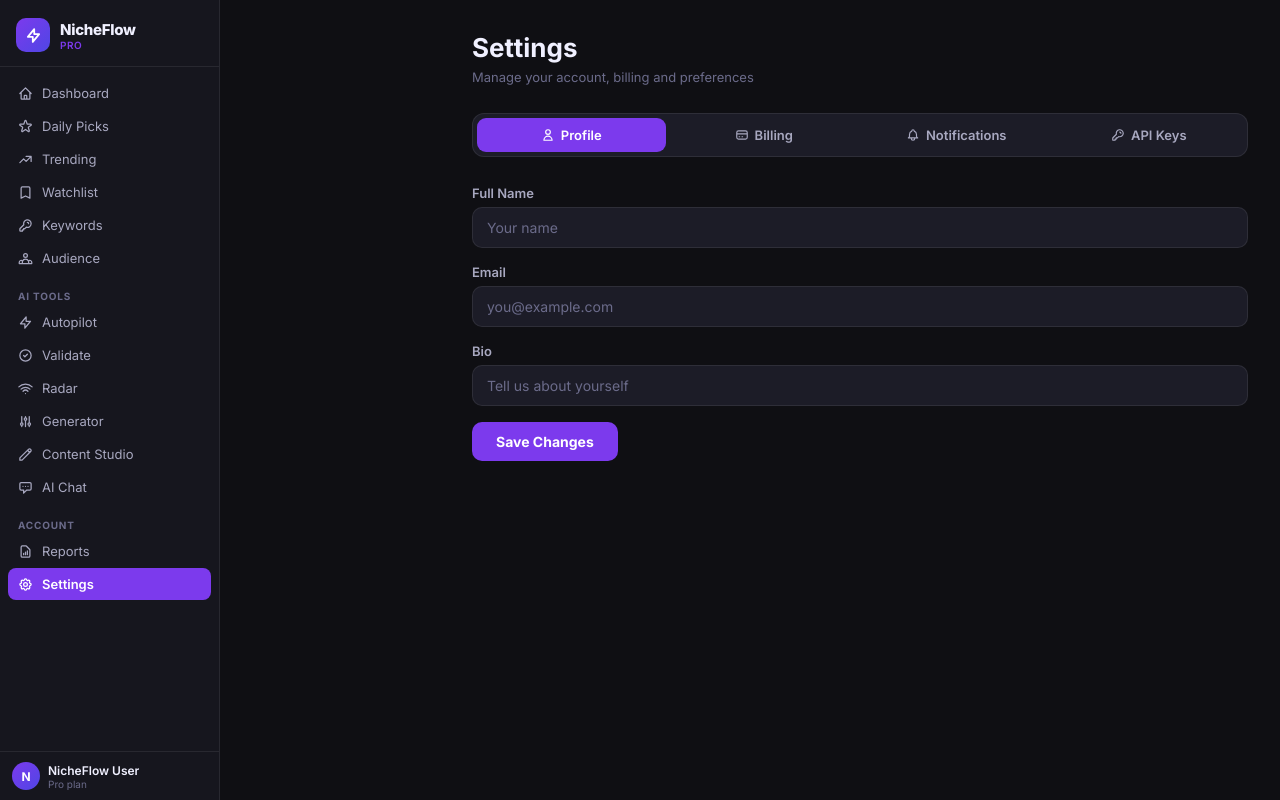
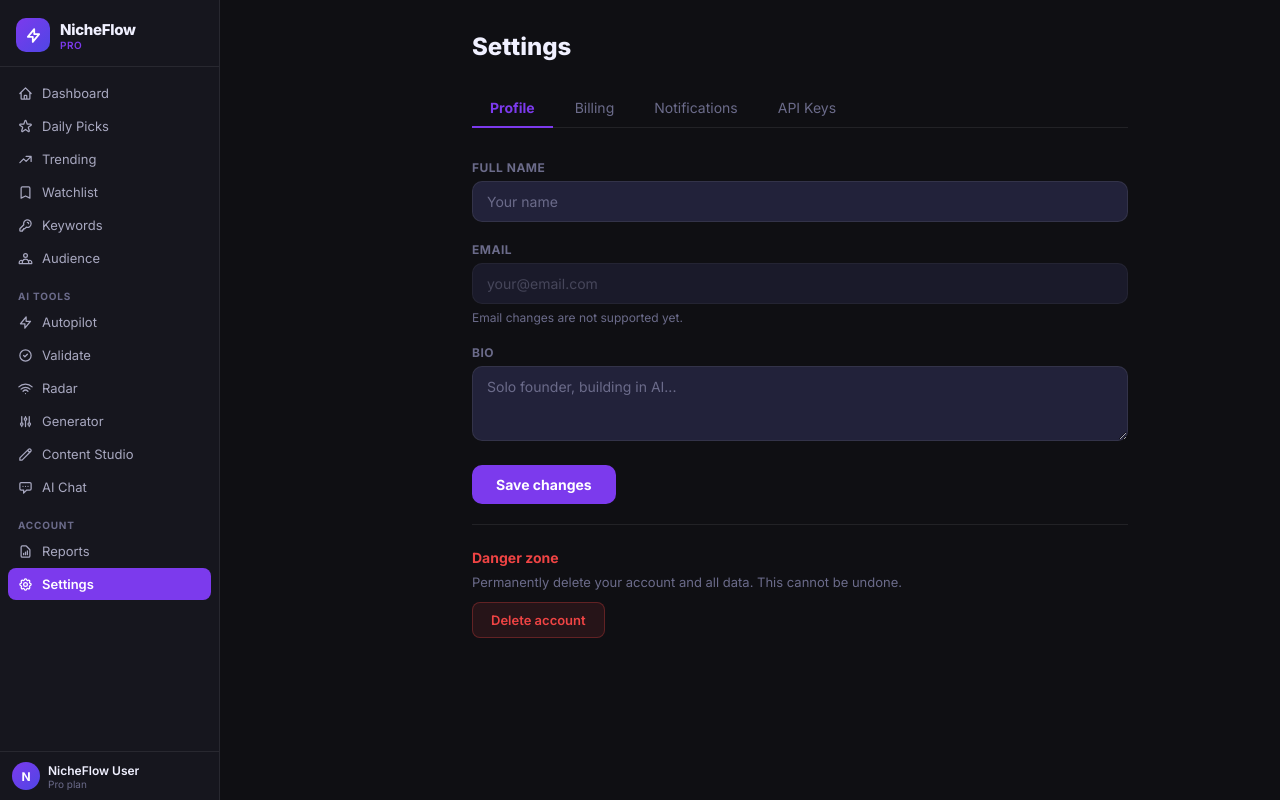
Before and after one commit to NicheFlow1/nicheflow-saas, a Next.js app: page /dashboard/settings in a window 1280 px wide. Built offline with nearby package versions, Linux system fonts and the light colour scheme.

Commit message:
update src/app/dashboard/settings/page.tsx

```diff
--- a/src/app/dashboard/settings/page.tsx
+++ b/src/app/dashboard/settings/page.tsx
@@ -1,114 +1,190 @@
 'use client';
-import { useEffect, useState } from 'react';
+import { useState, useEffect } from 'react';
+import { createClient } from '@supabase/supabase-js';
 
-type Tab = 'profile' | 'billing' | 'notifications' | 'api';
+const SB = createClient(
+  'https://aincmpxokmsygyghvtnm.supabase.co',
+  'eyJhbGciOiJIUzI1NiIsInR5cCI6IkpXVCJ9.eyJpc3MiOiJzdXBhYmFzZSIsInJlZiI6ImFpbmNtcHhva21zeWd5Z2h2dG5tIiwicm9sZSI6ImFub24iLCJpYXQiOjE3NzQyODQ4NzAsImV4cCI6MjA4OTg2MDg3MH0.qy9k6S3pgNv7CPnvJlgqeGzgzHBB0J59cCWVsbSa75U'
+);
 
-const PLANS = [
-  { name: 'Free', price: '$0', period: '/mo', features: ['10 AI generations/mo','3 niche reports','1 starter kit','Community access'], color: '#6b7280', current: true },
-  { name: 'Pro', price: '$29', period: '/mo', features: ['Unlimited generations','Unlimited reports','Unlimited starter kits','Priority AI','Daily Picks access','Keyword Clusters'], color: '#7c3aed', current: false, popular: true },
-  { name: 'Agency', price: '$79', period: '/mo', features: ['Everything in Pro','5 team seats','White-label reports','API access','Custom integrations','Dedicated support'], color: '#3b82f6', current: false },
-];
+const TABS = ['Profile', 'Billing', 'Notifications', 'API Keys'];
 
 export default function SettingsPage() {
-  const [tab, setTab] = useState<Tab>('profile');
-  const [profile, setProfile] = useState({ name: '', email: '', bio: '' });
+  const [activeTab, setActiveTab] = useState('Profile');
+  const [name, setName] = useState('');
+  const [email, setEmail] = useState('');
+  const [bio, setBio] = useState('');
+  const [saving, setSaving] = useState(false);
+  const [saved, setSaved] = useState(false);
+  const [notifs, setNotifs] = useState({ daily_briefing: true, signal_alerts: true, weekly_digest: true, product_updates: false });
+  const [apiKey, setApiKey] = useState('');
+  const [showKey, setShowKey] = useState(false);
 
-  const tabs: { id: Tab; label: string; icon: string }[] = [
-    { id: 'profile', label: 'Profile', icon: 'M16 7a4 4 0 11-8 0 4 4 0 018 0zM12 14a7 7 0 00-7 7h14a7 7 0 00-7-7z' },
-    { id: 'billing', label: 'Billing', icon: 'M3 10h18M7 15h1m4 0h1m-7 4h12a3 3 0 003-3V8a3 3 0 00-3-3H6a3 3 0 00-3 3v8a3 3 0 003 3z' },
-    { id: 'notifications', label: 'Notifications', icon: 'M15 17h5l-1.405-1.405A2.032 2.032 0 0118 14.158V11a6.002 6.002 0 00-4-5.659V5a2 2 0 10-4 0v.341C7.67 6.165 6 8.388 6 11v3.159c0 .538-.214 1.055-.595 1.436L4 17h5m6 0v1a3 3 0 11-6 0v-1m6 0H9' },
-    { id: 'api', label: 'API Keys', icon: 'M15 7a2 2 0 012 2m4 0a6 6 0 01-7.743 5.743L11 17H9v2H7v2H4a1 1 0 01-1-1v-2.586a1 1 0 01.293-.707l5.964-5.964A6 6 0 1121 9z' },
-  ];
+  useEffect(() => {
+    loadProfile();
+  }, []);
+
+  const loadProfile = async () => {
+    try {
+      const { data: { user } } = await SB.auth.getUser();
+      if (!user) return;
+      const { data: profile } = await SB.from('profiles').select('*').eq('id', user.id).single();
+      setName(profile?.full_name || user?.user_metadata?.full_name || '');
+      setEmail(user?.email || '');
+      setBio(profile?.bio || '');
+      setApiKey(profile?.anthropic_api_key ? '••••••••••••••••••••••••••••••••' : '');
+    } catch {}
+  };
+
+  const saveProfile = async () => {
+    setSaving(true);
+    try {
+      const { data: { user } } = await SB.auth.getUser();
+      if (!user) return;
+      await SB.from('profiles').upsert({ id: user.id, full_name: name, bio, updated_at: new Date().toISOString() });
+      setSaved(true);
+      setTimeout(() => setSaved(false), 2500);
+    } catch {}
+    setSaving(false);
+  };
+
+  const inputStyle: React.CSSProperties = {
+    width: '100%', background: 'var(--bg-elevated)', border: '1px solid var(--border)', borderRadius: '10px',
+    padding: '11px 14px', color: 'var(--text-primary)', fontSize: '14px', outline: 'none', boxSizing: 'border-box',
+  };
+  const labelStyle: React.CSSProperties = { fontSize: '12px', fontWeight: 700, color: 'var(--text-muted)', textTransform: 'uppercase', letterSpacing: '0.5px', marginBottom: '6px', display: 'block' };
 
   return (
-    <div style={{ padding: '32px', maxWidth: '900px' }}>
-      <div style={{ marginBottom: '28px' }}>
-        <h1 style={{ fontSize: '26px', fontWeight: 700, color: 'var(--text-primary)', margin: '0 0 6px' }}>Settings</h1>
-        <p style={{ color: 'var(--text-muted)', fontSize: '13px', margin: 0 }}>Manage your account, billing and preferences</p>
-      </div>
+    <div style={{ padding: '32px', maxWidth: '720px' }}>
+      <h1 style={{ fontSize: '24px', fontWeight: 800, color: 'var(--text-primary)', margin: '0 0 28px' }}>Settings</h1>
 
-      {/* Tabs */}
-      <div style={{ display: 'flex', gap: '4px', marginBottom: '28px', background: 'var(--bg-card)', padding: '4px', borderRadius: '12px', border: '1px solid var(--border-base)' }}>
-        {tabs.map(t => (
-          <button key={t.id} onClick={() => setTab(t.id)} style={{ flex: 1, background: tab === t.id ? 'var(--brand-purple)' : 'transparent', color: tab === t.id ? '#fff' : 'var(--text-secondary)', border: 'none', borderRadius: '9px', padding: '9px 16px', fontSize: '13px', fontWeight: 600, cursor: 'pointer', display: 'flex', alignItems: 'center', justifyContent: 'center', gap: '6px' }}>
-            <svg width="14" height="14" viewBox="0 0 24 24" fill="none" stroke="currentColor" strokeWidth="2" strokeLinecap="round" strokeLinejoin="round">
-              <path d={t.icon} />
-            </svg>
-            {t.label}
+      {/* Tab nav */}
+      <div style={{ display: 'flex', gap: '4px', marginBottom: '32px', borderBottom: '1px solid var(--border)', paddingBottom: '0' }}>
+        {TABS.map(tab => (
+          <button key={tab} onClick={() => setActiveTab(tab)}
+            style={{ padding: '10px 18px', border: 'none', background: 'none', cursor: 'pointer', fontSize: '14px', fontWeight: activeTab === tab ? 700 : 400, color: activeTab === tab ? 'var(--accent)' : 'var(--text-muted)', borderBottom: activeTab === tab ? '2px solid var(--accent)' : '2px solid transparent', marginBottom: '-1px', transition: 'all 0.15s' }}>
+            {tab}
           </button>
         ))}
       </div>
 
       {/* Profile Tab */}
-      {tab === 'profile' && (
-        <div style={{ display: 'flex', flexDirection: 'column', gap: '16px' }}>
-          {[{ label: 'Full Name', key: 'name', placeholder: 'Your name' }, { label: 'Email', key: 'email', placeholder: 'you@example.com' }, { label: 'Bio', key: 'bio', placeholder: 'Tell us about yourself' }].map(f => (
-            <div key={f.key}>
-              <label style={{ display: 'block', fontSize: '13px', fontWeight: 600, color: 'var(--text-secondary)', marginBottom: '6px' }}>{f.label}</label>
-              <input value={(profile as any)[f.key]} onChange={e => setProfile(p => ({ ...p, [f.key]: e.target.value }))} placeholder={f.placeholder}
-                style={{ width: '100%', background: 'var(--bg-card)', border: '1px solid var(--border-base)', borderRadius: '10px', padding: '11px 14px', color: 'var(--text-primary)', fontSize: '14px', outline: 'none', boxSizing: 'border-box' }} />
+      {activeTab === 'Profile' && (
+        <div style={{ display: 'grid', gap: '20px' }}>
+          <div>
+            <label style={labelStyle}>Full name</label>
+            <input value={name} onChange={e => setName(e.target.value)} placeholder="Your name" style={inputStyle} />
           </div>
-          ))}
-          <button style={{ alignSelf: 'flex-start', background: 'var(--brand-purple)', color: '#fff', border: 'none', borderRadius: '10px', padding: '11px 24px', fontSize: '14px', fontWeight: 700, cursor: 'pointer' }}>Save Changes</button>
+          <div>
+            <label style={labelStyle}>Email</label>
+            <input value={email} disabled placeholder="your@email.com" style={{ ...inputStyle, opacity: 0.6, cursor: 'not-allowed' }} />
+            <p style={{ fontSize: '12px', color: 'var(--text-muted)', margin: '6px 0 0' }}>Email changes are not supported yet.</p>
+          </div>
+          <div>
+            <label style={labelStyle}>Bio</label>
+            <textarea value={bio} onChange={e => setBio(e.target.value)} placeholder="Solo founder, building in AI..." rows={3}
+              style={{ ...inputStyle, resize: 'vertical', fontFamily: 'inherit' }} />
+          </div>
+          <div>
+            <button onClick={saveProfile} disabled={saving}
+              style={{ background: 'var(--accent)', color: '#fff', border: 'none', borderRadius: '10px', padding: '11px 24px', fontWeight: 700, fontSize: '14px', cursor: saving ? 'not-allowed' : 'pointer', opacity: saving ? 0.7 : 1 }}>
+              {saving ? 'Saving…' : saved ? '✓ Saved' : 'Save changes'}
+            </button>
+          </div>
+          <div style={{ borderTop: '1px solid var(--border)', paddingTop: '24px' }}>
+            <div style={{ fontSize: '14px', fontWeight: 700, color: '#ef4444', marginBottom: '8px' }}>Danger zone</div>
+            <p style={{ fontSize: '13px', color: 'var(--text-muted)', marginBottom: '12px' }}>Permanently delete your account and all data. This cannot be undone.</p>
+            <button style={{ background: 'rgba(239,68,68,0.1)', border: '1px solid rgba(239,68,68,0.3)', color: '#ef4444', borderRadius: '8px', padding: '9px 18px', fontSize: '13px', fontWeight: 600, cursor: 'pointer' }}
+              onClick={() => confirm('Are you sure? This will permanently delete your account.') && SB.auth.signOut()}>
+              Delete account
+            </button>
+          </div>
         </div>
       )}
 
       {/* Billing Tab */}
-      {tab === 'billing' && (
+      {activeTab === 'Billing' && (
+        <div style={{ display: 'grid', gap: '20px' }}>
+          <div style={{ background: 'var(--bg-card)', border: '1px solid var(--border)', borderRadius: '14px', padding: '24px' }}>
+            <div style={{ display: 'flex', justifyContent: 'space-between', alignItems: 'center', marginBottom: '16px' }}>
               <div>
-          <div style={{ marginBottom: '20px' }}>
-            <h2 style={{ fontSize: '18px', fontWeight: 600, color: 'var(--text-primary)', margin: '0 0 4px' }}>Choose Your Plan</h2>
-            <p style={{ color: 'var(--text-muted)', fontSize: '13px', margin: 0 }}>Upgrade anytime. Cancel anytime.</p>
+                <div style={{ fontSize: '12px', color: 'var(--text-muted)', fontWeight: 700, textTransform: 'uppercase', marginBottom: '4px' }}>Current plan</div>
+                <div style={{ display: 'flex', alignItems: 'center', gap: '10px' }}>
+                  <span style={{ fontSize: '20px', fontWeight: 800, color: 'var(--text-primary)' }}>Starter</span>
+                  <span style={{ background: 'rgba(107,114,128,0.15)', color: '#6b7280', fontSize: '11px', fontWeight: 700, padding: '2px 8px', borderRadius: '999px' }}>Free</span>
                 </div>
-          <div style={{ display: 'grid', gridTemplateColumns: 'repeat(3, 1fr)', gap: '16px' }}>
-            {PLANS.map(plan => (
-              <div key={plan.name} style={{ background: 'var(--bg-card)', borderRadius: '14px', border: `2px solid ${plan.popular ? plan.color : 'var(--border-base)'}`, padding: '24px', position: 'relative' }}>
-                {plan.popular && <div style={{ position: 'absolute', top: '-1px', right: '16px', background: plan.color, color: '#fff', fontSize: '10px', fontWeight: 800, padding: '3px 10px', borderRadius: '0 0 8px 8px', letterSpacing: '0.5px' }}>POPULAR</div>}
-                <div style={{ fontSize: '18px', fontWeight: 700, color: 'var(--text-primary)', marginBottom: '4px' }}>{plan.name}</div>
-                <div style={{ display: 'flex', alignItems: 'baseline', gap: '4px', marginBottom: '16px' }}>
-                  <span style={{ fontSize: '32px', fontWeight: 800, color: plan.color }}>{plan.price}</span>
-                  <span style={{ color: 'var(--text-muted)', fontSize: '13px' }}>{plan.period}</span>
               </div>
-                <div style={{ display: 'flex', flexDirection: 'column', gap: '8px', marginBottom: '20px' }}>
-                  {plan.features.map((f, i) => (
-                    <div key={i} style={{ display: 'flex', alignItems: 'center', gap: '8px' }}>
-                      <svg width="14" height="14" viewBox="0 0 24 24" fill="none" stroke={plan.color} strokeWidth="2.5" strokeLinecap="round" strokeLinejoin="round"><path d="M5 13l4 4L19 7" /></svg>
-                      <span style={{ fontSize: '13px', color: 'var(--text-secondary)' }}>{f}</span>
+              <a href="/pricing" style={{ background: 'var(--accent)', color: '#fff', borderRadius: '10px', padding: '10px 18px', textDecoration: 'none', fontSize: '13px', fontWeight: 700 }}>
+                Upgrade to Pro →
+              </a>
+            </div>
+            <div style={{ borderTop: '1px solid var(--border)', paddingTop: '16px', display: 'grid', gridTemplateColumns: 'repeat(3,1fr)', gap: '16px' }}>
+              {[
+                { label: 'Validations used', value: '3 / 10' },
+                { label: 'Watchlist slots', value: '1 / 3' },
+                { label: 'ARIA messages', value: '8 / 20' },
+              ].map(m => (
+                <div key={m.label}>
+                  <div style={{ fontSize: '11px', color: 'var(--text-muted)', marginBottom: '4px' }}>{m.label}</div>
+                  <div style={{ fontSize: '16px', fontWeight: 700, color: 'var(--text-primary)' }}>{m.value}</div>
                 </div>
               ))}
             </div>
-                <button style={{ width: '100%', background: plan.current ? 'var(--bg-hover)' : plan.color, color: plan.current ? 'var(--text-muted)' : '#fff', border: plan.current ? '1px solid var(--border-base)' : 'none', borderRadius: '10px', padding: '11px', fontSize: '14px', fontWeight: 700, cursor: plan.current ? 'default' : 'pointer' }}>
-                  {plan.current ? 'Current Plan' : 'Upgrade'}
-                </button>
           </div>
-            ))}
+          <div style={{ background: 'var(--bg-card)', border: '1px solid var(--border)', borderRadius: '14px', padding: '24px', textAlign: 'center' }}>
+            <p style={{ color: 'var(--text-muted)', fontSize: '14px', margin: '0 0 16px' }}>No active subscription. Upgrade to Pro for unlimited access.</p>
+            <a href="/pricing" style={{ color: 'var(--accent)', fontSize: '14px', fontWeight: 600, textDecoration: 'none' }}>View pricing plans →</a>
           </div>
         </div>
       )}
 
       {/* Notifications Tab */}
-      {tab === 'notifications' && (
-        <div style={{ background: 'var(--bg-card)', borderRadius: '12px', border: '1px solid var(--border-base)', padding: '24px' }}>
-          {[{ label: 'Daily Picks alerts', desc: 'Get notified when new picks drop' }, { label: 'Trend spikes', desc: 'Alert when a watched niche jumps 50%+' }, { label: 'Weekly digest', desc: 'Summary of your market intel every Monday' }].map((n, i) => (
-            <div key={i} style={{ display: 'flex', alignItems: 'center', justifyContent: 'space-between', padding: '14px 0', borderBottom: i < 2 ? '1px solid var(--border-base)' : 'none' }}>
+      {activeTab === 'Notifications' && (
+        <div style={{ display: 'grid', gap: '16px' }}>
+          {[
+            { key: 'daily_briefing', label: 'Daily morning briefing', desc: 'Top 3 GO signals emailed at 8am UTC (Pro)' },
+            { key: 'signal_alerts', label: 'Watchlist signal alerts', desc: 'Email when a niche moves from WAIT → GO' },
+            { key: 'weekly_digest', label: 'Weekly digest', desc: 'Top niches of the week every Monday 9am UTC' },
+            { key: 'product_updates', label: 'Product updates', desc: 'New features and improvements' },
+          ].map(item => (
+            <div key={item.key} style={{ display: 'flex', alignItems: 'center', justifyContent: 'space-between', background: 'var(--bg-card)', border: '1px solid var(--border)', borderRadius: '12px', padding: '16px 20px' }}>
               <div>
-                <div style={{ fontSize: '14px', fontWeight: 600, color: 'var(--text-primary)' }}>{n.label}</div>
-                <div style={{ fontSize: '12px', color: 'var(--text-muted)', marginTop: '2px' }}>{n.desc}</div>
+                <div style={{ fontSize: '14px', fontWeight: 600, color: 'var(--text-primary)', marginBottom: '3px' }}>{item.label}</div>
+                <div style={{ fontSize: '12px', color: 'var(--text-muted)' }}>{item.desc}</div>
               </div>
-              <div style={{ width: '44px', height: '24px', background: 'var(--brand-purple)', borderRadius: '12px', cursor: 'pointer', position: 'relative' }}>
-                <div style={{ position: 'absolute', right: '3px', top: '3px', width: '18px', height: '18px', background: '#fff', borderRadius: '50%' }} />
-              </div>
+              <button onClick={() => setNotifs(prev => ({ ...prev, [item.key]: !prev[item.key as keyof typeof prev] }))}
+                style={{ width: '44px', height: '24px', borderRadius: '999px', border: 'none', cursor: 'pointer', background: notifs[item.key as keyof typeof notifs] ? 'var(--accent)' : '#374151', position: 'relative', transition: 'background 0.2s', flexShrink: 0 }}>
+                <div style={{ width: '18px', height: '18px', borderRadius: '50%', background: '#fff', position: 'absolute', top: '3px', left: notifs[item.key as keyof typeof notifs] ? '23px' : '3px', transition: 'left 0.2s' }} />
+              </button>
             </div>
           ))}
+          <button style={{ background: 'var(--accent)', color: '#fff', border: 'none', borderRadius: '10px', padding: '11px 24px', fontWeight: 700, fontSize: '14px', cursor: 'pointer', width: 'fit-content' }}>
+            Save preferences
+          </button>
         </div>
       )}
 
-      {/* API Tab */}
-      {tab === 'api' && (
-        <div style={{ background: 'var(--bg-card)', borderRadius: '12px', border: '1px solid var(--border-base)', padding: '24px' }}>
-          <div style={{ marginBottom: '16px', fontSize: '14px', color: 'var(--text-secondary)' }}>API access is available on the Agency plan.</div>
-          <div style={{ background: 'var(--bg-hover)', border: '1px solid var(--border-base)', borderRadius: '10px', padding: '14px 18px', fontFamily: 'monospace', fontSize: '13px', color: 'var(--text-muted)', marginBottom: '16px' }}>sk-nf-••••••••••••••••••••••••</div>
-          <button style={{ background: 'var(--brand-purple)', color: '#fff', border: 'none', borderRadius: '10px', padding: '11px 20px', fontSize: '14px', fontWeight: 700, cursor: 'pointer' }}>Generate New Key</button>
+      {/* API Keys Tab */}
+      {activeTab === 'API Keys' && (
+        <div style={{ display: 'grid', gap: '20px' }}>
+          <div style={{ background: 'rgba(124,58,237,0.08)', border: '1px solid rgba(124,58,237,0.2)', borderRadius: '12px', padding: '16px' }}>
+            <p style={{ fontSize: '13px', color: 'var(--text-secondary)', margin: 0, lineHeight: 1.6 }}>
+              Add your own Anthropic API key to use NicheFlow with your personal API quota. If left blank, NicheFlow uses its shared key (subject to plan limits).
+            </p>
+          </div>
+          <div>
+            <label style={labelStyle}>Anthropic API key</label>
+            <div style={{ display: 'flex', gap: '8px' }}>
+              <input value={apiKey} onChange={e => setApiKey(e.target.value)} type={showKey ? 'text' : 'password'} placeholder="sk-ant-..." style={{ ...inputStyle, flex: 1 }} />
+              <button onClick={() => setShowKey(s => !s)} style={{ background: 'var(--bg-elevated)', border: '1px solid var(--border)', borderRadius: '10px', padding: '0 14px', fontSize: '12px', color: 'var(--text-muted)', cursor: 'pointer' }}>
+                {showKey ? 'Hide' : 'Show'}
+              </button>
+            </div>
+            <p style={{ fontSize: '12px', color: 'var(--text-muted)', margin: '6px 0 0' }}>Your key is encrypted before storage. We never log it in plain text.</p>
+          </div>
+          <button style={{ background: 'var(--accent)', color: '#fff', border: 'none', borderRadius: '10px', padding: '11px 24px', fontWeight: 700, fontSize: '14px', cursor: 'pointer', width: 'fit-content' }}>
+            Save API key
+          </button>
         </div>
       )}
     </div>
```
Lines whose indentation alone changed are shown as unchanged.
